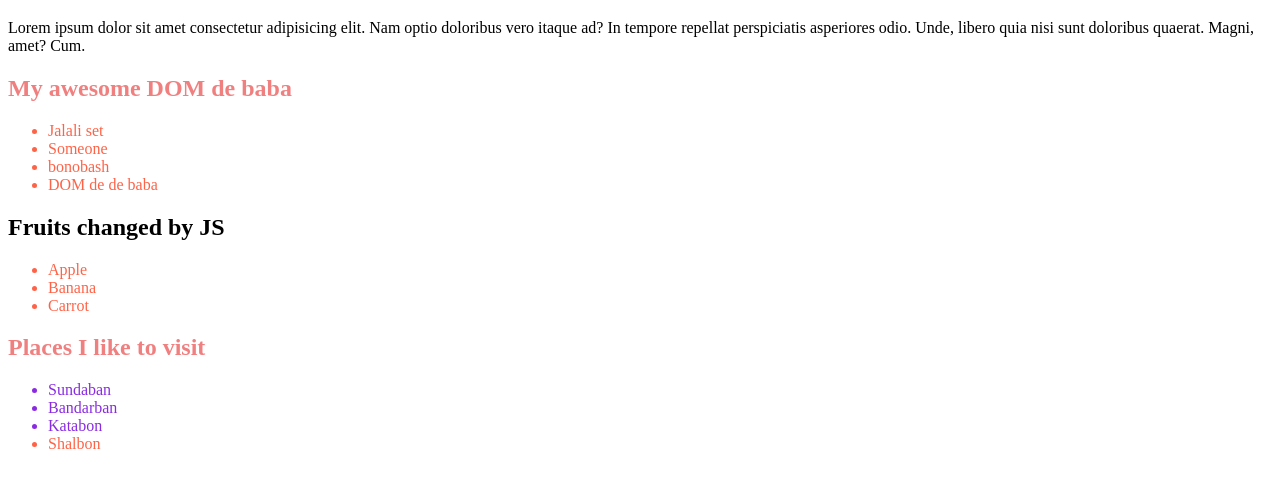
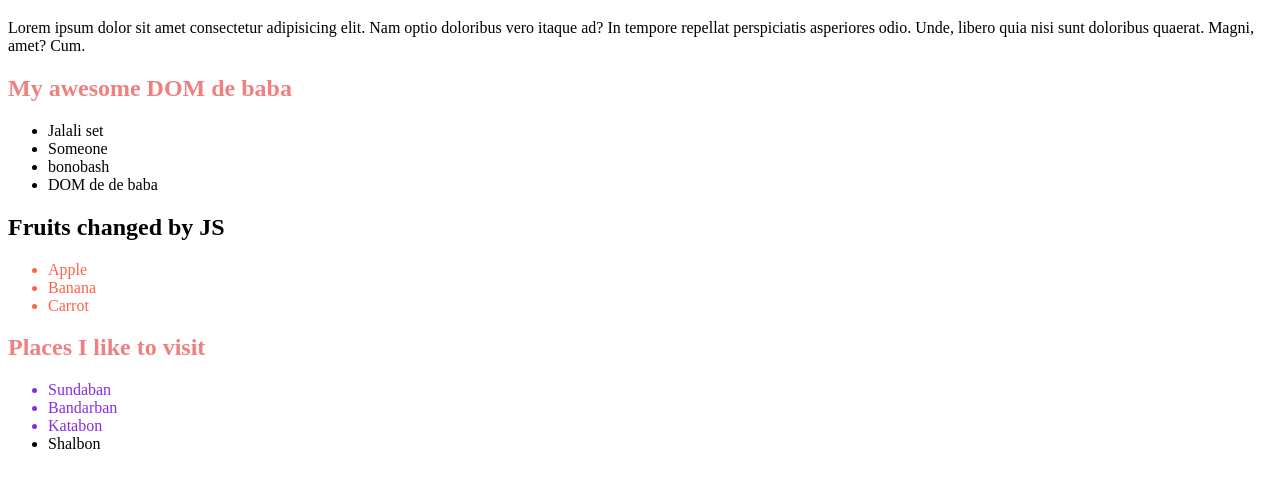
Before and after one commit to dg1223/javascript-tour-of-dom, a plain HTML site: page index.html in a window 1280 px wide. Shown: the part 61-548 px from the top of the page. Drawn offline with Linux system fonts and the light colour scheme.

Commit message:
query selector

```diff
--- a/index.html
+++ b/index.html
@@ -7,7 +7,7 @@
     <title>Tour of DOM</title>
     <link rel="stylesheet" href="./styles/style.css">
     <style>
-        li{
+        .fruits-container li{
             color: tomato;
         }
     </style>
@@ -27,7 +27,7 @@
                 <li>DOM de de baba</li>
             </ul>
         </section>
-        <section>
+        <section class="fruits-container">
             <h1 id="fruits-title">Fruits I like</h1>
             <ul>
                 <li>Apple</li>
@@ -62,7 +62,14 @@
             console.log(place.innerText);
         }
         const fruitsTitle = document.getElementById('fruits-title');
-        fruitsTitle.innerText = "Fruits changed by JS"
+        fruitsTitle.innerText = "Fruits changed by JS";
+
+        // query selector all
+        const someLi = document.querySelectorAll('.fruits-container li');
+        console.log(someLi);
+        for (const li of someLi) {
+            console.log(li.innerText);
+        }
     </script>
 </body>
 </html>
```
